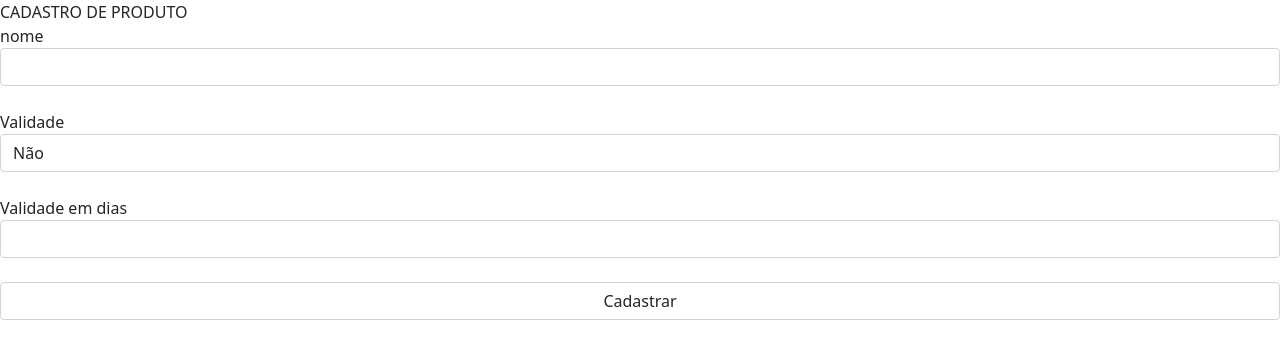
After one commit to Marcelo-Alves/pdv, a PHP site: template view/produto.php in a window 1280 px wide. The commit adds this page. Shown: the top 359 px of the page. Run offline with PHP 8.4, Linux system fonts and the light colour scheme; the template is opened without the code that fills it, so the values that code supplies are empty; some libraries are stand-ins or nearby versions.

Commit message:
inserir produto

```diff
--- a/index.php
+++ b/index.php
@@ -1,5 +1,6 @@
 <?php
     $url = ($_SERVER['REQUEST_URI']=="/"?"/index":$_SERVER['REQUEST_URI']).".php";
+	//echo $url; /*
     include_once('./controller/'.$url);
     include_once('./view'.$url);
-?>
+	?>
--- a/model/inserir.php
+++ b/model/inserir.php
@@ -2,9 +2,9 @@
 include_once 'mysql.php';
 class inserir  {
 
-    public static function inserirBanco($campos,$tabela) {
+    public static function inserirBanco($tabela,$campos,$valores) {
         try {
-            $sql= "INSERT INTO $tabela values ($campos);";
+            $sql= "INSERT INTO $tabela ($campos) values ($valores);";
             $rs = mysql::conexao()->prepare($sql);
             $rs->execute();
 
--- a/model/mysql.php
+++ b/model/mysql.php
@@ -2,12 +2,12 @@
 class mysql {
     public static function conexao(){
         try {
-            $conn = new PDO('mysql:host=localhost;dbname=pdv', "root", "indios");
+            $conn = new PDO('mysql:host=localhost;dbname=pdv', "root", "");
             $conn->setAttribute(PDO::ATTR_ERRMODE, PDO::ERRMODE_EXCEPTION);
             return $conn;
         } catch (Exception $e) {
           print "Ocorreu um erro ao tentar executar esta ação,
-          foi gerado um LOG do mesmo, tente novamente mais tarde.";
+          foi gerado um LOG do mesmo, tente novamente mais tarde. <br>" . $e->getMessage();
       }
     }
 }
--- a/sql/sql.sql
+++ b/sql/sql.sql
@@ -49,6 +49,6 @@ CREATE TABLE nivel(
     vendedor varchar(1),
     estoquista varchar(1),
     gerente varchar(1),
-    administrador varchar(1)
+    administrador varchar(1),
     data_atualizar TIMESTAMP
 );
--- a/view/padrao/topo.php
+++ b/view/padrao/topo.php
@@ -1,7 +1,12 @@
 <html lang="pt-BR">
     <head>
-        <meta charset="UTF-8">
-        <title><?php echo titulo; ?></title>
-        <script></script>
+		<meta charset="utf-8">
+		<meta name="viewport" content="width=device-width, initial-scale=1, shrink-to-fit=no">
+		<meta name="description" content="Controle de estoque">
+		<meta name="author" content="Marcelo Alves">
+		<title><?php echo titulo; ?></title>
+
+		<!-- Principal CSS do Bootstrap -->
+		<link href="./biblioteca/css/bootstrap.css" rel="stylesheet">
     </head>
     <body>
--- /dev/null
+++ b/view/produto.php
@@ -0,0 +1,25 @@
+<?php
+define('titulo', "Painel de Cadastro de Produto");
+require 'padrao/topo.php';
+?>
+<label>CADASTRO DE PRODUTO</LABEL>
+<form action='controller/produto.php?action=inserir' method='POST'>
+	nome
+	<input type='text' name='nome' id='nome' class="form-control">
+	<br>
+	Validade
+	<select name='validade' class="form-control">
+		<option value='0'>Não</option>
+		<option value='1'>Sim</option>
+	<select >
+	<br>
+	Validade em dias
+	<input type='text' name='validade_dias' id='validade_dias' class="form-control">
+	<br>
+	<input type='SUBMIT' VALUE='Cadastrar'  class="form-control">
+	<br>
+</form>
+
+<?php
+require 'padrao/rodape.php';
+?>
```
Also changed, not shown: controller/produto.php (added, +45 -0 lines).
